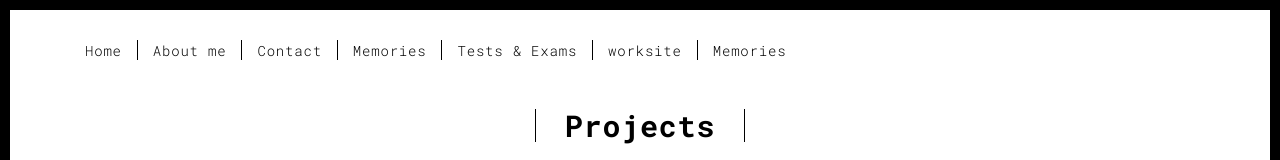
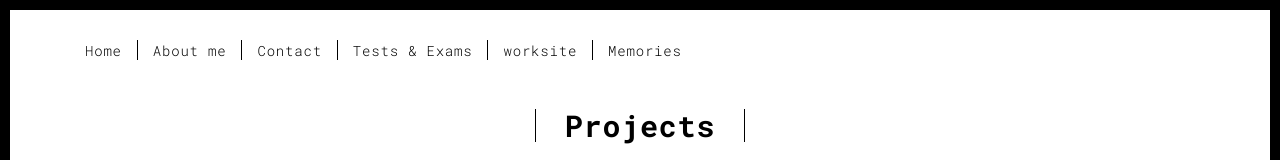
Before and after one commit to gitkushagra/profile.github.io, a plain HTML site: page projects.html in a window 1280 px wide. Shown: the top 160 px of the page. Drawn offline with Linux system fonts and the light colour scheme.

Commit message:
Update projects.html

```diff
--- a/projects.html
+++ b/projects.html
@@ -40,7 +40,6 @@
           <li><a href="./index.html" title="">Home</a></li>
           <li><a href="./aboutme.html" title="">About me</a></li>
           <li><a href="./contact.html" title="">Contact</a></li>
-          <li><a href="./yadey.html" title="">Memories</a></li>
           <li><a href="./tests.html" title="">Tests & Exams</a></li>
           <li><a href="./reviews.html" title="">worksite</a></li>
           <li><a href="./Memories.html" title="">Memories</a></li>
```
